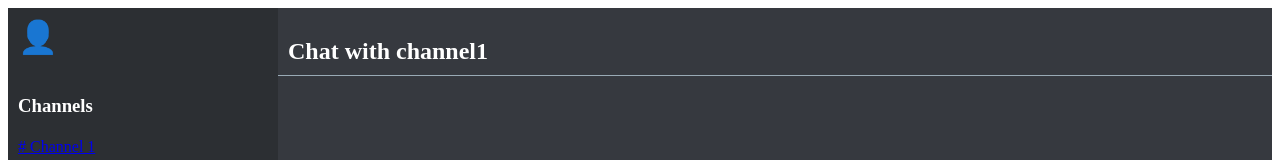
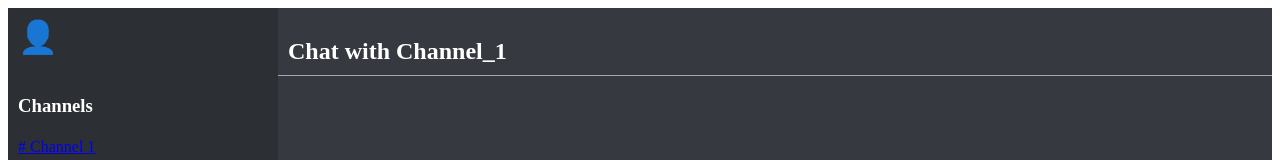
Before and after one commit to Animeshcoder/Web-Development, a React (Vite) app in the folder Chating-App/: page /channel/channel1 in a window 1280 px wide. Shown: the top 160 px of the page. Built offline with nearby package versions, Linux system fonts and the light colour scheme.

Commit message:
Update channel1.jsx

```diff
--- a/Chating-App/src/components/channel1.jsx
+++ b/Chating-App/src/components/channel1.jsx
@@ -2,7 +2,7 @@ import React from 'react';
 import ChatWindow from './ChatWindow';
 
 const Channel1 = () => {
-  return <ChatWindow selected="channel1" />;
+  return <ChatWindow selected="Channel_1" />;
 };
 
 export default Channel1;
```
